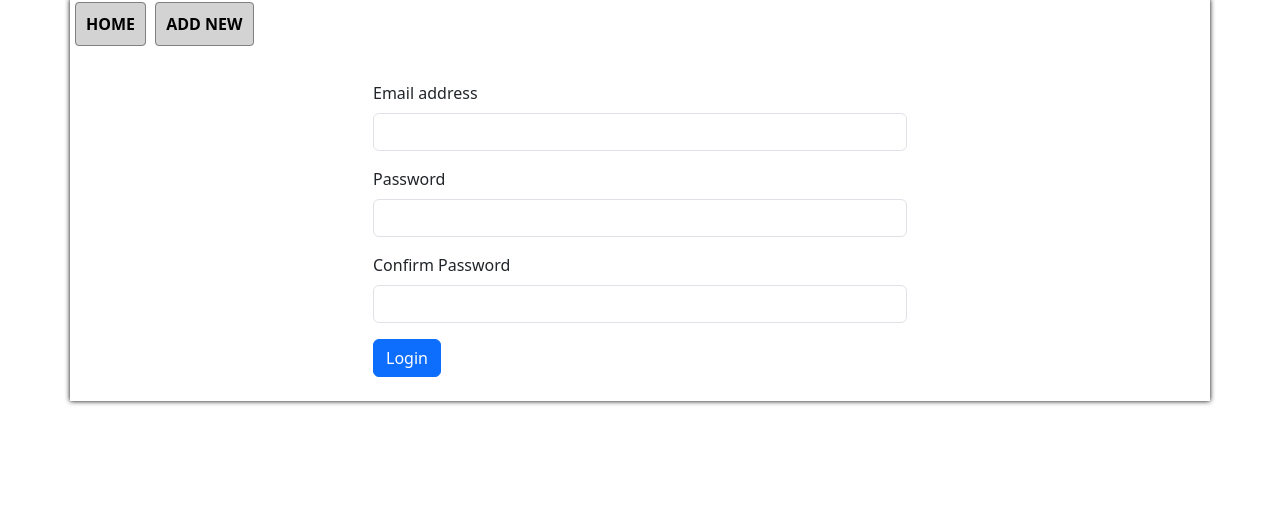
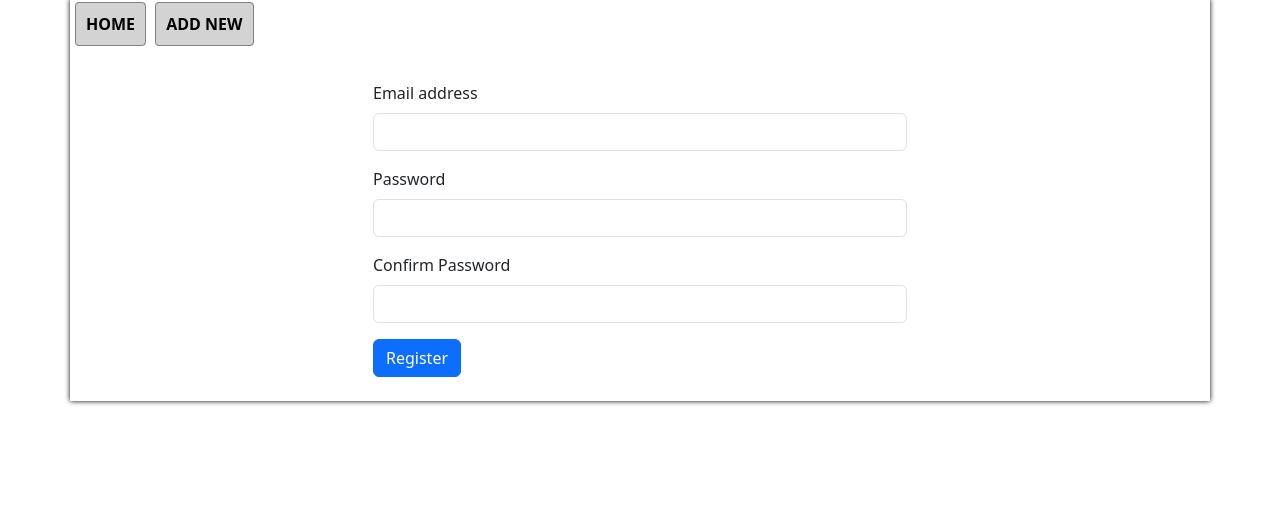
Before and after one commit to kristapsrumpis/acc_local_credential_storage_web_app, a Flask app: template root/templates/register.html in a window 1280 px wide. Shown: the part 65-594 px from the top of the page. Run offline with Flask 3, Linux system fonts and the light colour scheme; the template is opened without the code that fills it, so the values that code supplies are empty.

Commit message:
add register page to flask app

```diff
--- a/root/__init__.py
+++ b/root/__init__.py
@@ -13,7 +13,7 @@ db = SQLAlchemy()
 
 # initialize flask login menager
 login_manager = LoginManager(app)
-login_manager.login_view = "login"
+login_manager.login_view = "login"  # ignore type:
 
 
 # importe routes
@@ -31,6 +31,7 @@ migrate = Migrate(app, db)
 
 
 # import user model from models for user loader function\
+from root.models import User
 
 # user loader function
 @login_manager.user_loader
--- a/root/templates/register.html
+++ b/root/templates/register.html
@@ -7,7 +7,7 @@
         <div class="col-6 p-4">
             <div class="row "><h2 class="text-center">{{title}}</h2></div>
             <div class="row">
-                <form class="col align-self-center" action="#" method="post">
+                <form class="col align-self-center" action="/register" method="post">
                     <div class="mb-3">
                       <label for="Email1" class="form-label">Email address</label>
                       <input type="email" class="form-control" id="Email1" aria-describedby="emailHelp" name="email">
@@ -20,7 +20,7 @@
                       <label for="Password1" class="form-label">Confirm Password</label>
                       <input type="password" class="form-control" id="Password1" name="password2">
                     </div>
-                    <button type="submit" class="btn btn-primary">Login</button>
+                    <button type="submit" class="btn btn-primary">Register</button>
 
                 </form>
             </div>
```
Also changed, not shown: root/routes.py (+12 -1 lines), root/models.py (renamed from root/modules.py).
